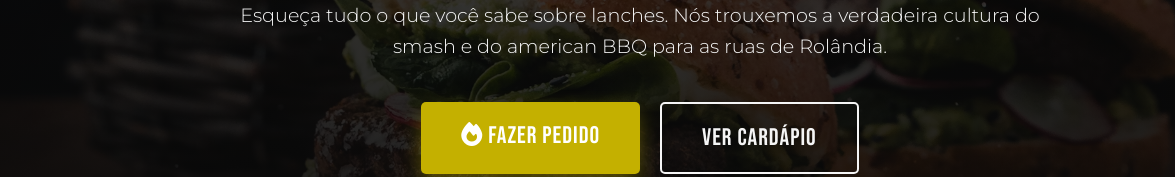
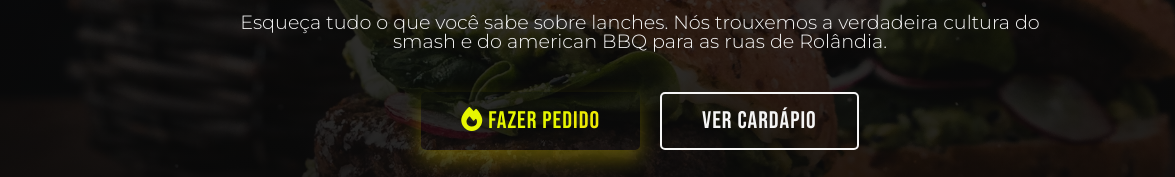
Before and after one commit to gniza/ConquestSite, a plain HTML site: page index.html in a window 1280 px wide. Shown: the part 638-815 px from the top of the page, 0-1175 px from the left. Drawn offline with Linux system fonts and the light colour scheme; a web font is replaced by a local one.

Commit message:
texto animado

```diff
--- a/index.html
+++ b/index.html
@@ -11,7 +11,9 @@
     <link rel="preconnect" href="https://fonts.gstatic.com" crossorigin>
     <link href="https://fonts.googleapis.com/css2?family=Bebas+Neue&family=Montserrat:wght@300;400;600;800&display=swap" rel="stylesheet">
     <link rel="shortcut icon" href="Imagens/Logo.ico" type="image/x-icon" class="favicon">
-
+    <link rel="preconnect" href="https://fonts.googleapis.com">
+    <link rel="preconnect" href="https://fonts.gstatic.com" crossorigin>
+    <link href="https://fonts.googleapis.com/css2?family=Story+Script&display=swap" rel="stylesheet">
     <link rel="stylesheet" href="https://cdnjs.cloudflare.com/ajax/libs/font-awesome/6.4.0/css/all.min.css">
 </head>
 <body>
--- a/style.css
+++ b/style.css
@@ -28,7 +28,7 @@ body {
     background-color: var(--dark-bg);
     color: var(--text-light);
     font-family: var(--font-body);
-    line-height: 1.6;
+    line-height: 1;
     overflow-x: hidden;
 }
 
@@ -40,6 +40,7 @@ body {
 
 .highlight {
     color: var(--primary-color);
+
 }
 
 /* ==========================================================================
@@ -182,12 +183,50 @@ nav a:hover { color: var(--primary-color); }
 .btn-primary {
     background: var(--primary-color);
     color: #fff;
-    box-shadow: 0 10px 20px #c4b00062
+    box-shadow: 0 10px 20px #c4b00062;
+    color: rgba(255, 255, 255, 0.1); /* Texto quase invisível no fundo escuro */
+
+  /* O feixe de luz branca no meio de tons escuros */
+  background: linear-gradient(
+    -45deg,
+    rgba(238, 255, 0, 0.966) 40%,
+    #ffffff 50%,
+    rgb(238, 234, 4) 60%
+  );
+
+  background-size: 200% auto;
+  color: transparent;
+  -webkit-background-clip: text;
+  background-clip: text;
+
+  /* A animação faz o feixe de luz atravessar a palavra */
+  animation: luzPassando 3s linear infinite;
 }
 
+@keyframes luzPassando {
+  0% { background-position: -100% center; }
+  100% { background-position: 200% center; }
+}
+
+
+
+/* 5. A animação que move a posição do fundo */
+@keyframes moverGradiente {
+  0% {
+    background-position: 0% center;
+  }
+  100% {
+    background-position: 300% center;
+  }
+}
+
+
 .btn-primary:hover {
-    background: var(--primary-hover);
     transform: translateY(-5px);
+    box-shadow: 1px 10px 30px yellow;
+
+
+
 }
 
 .btn-secondary {
```
